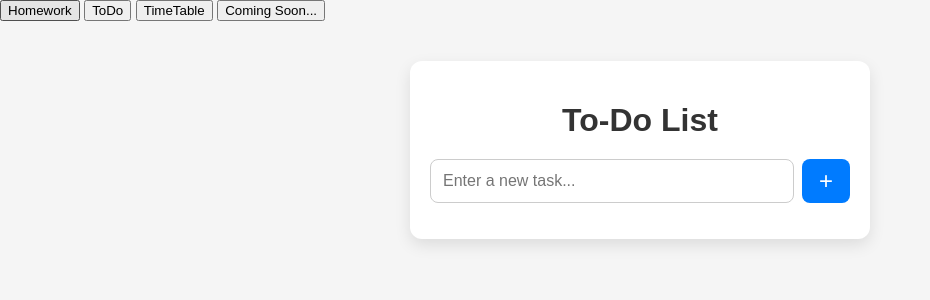
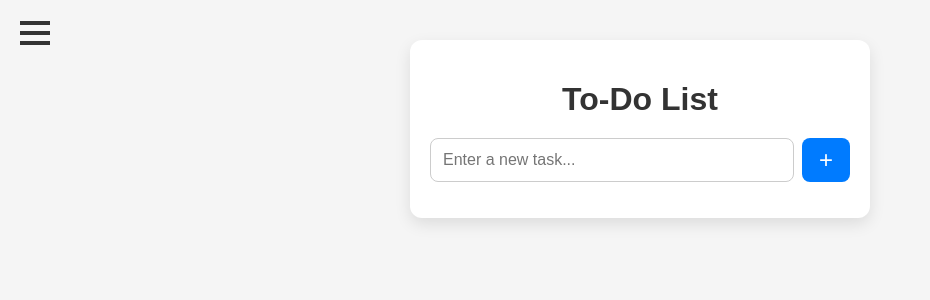
Before and after one commit to Kingboby/Homework, a Flask app: page /todo in a window 1280 px wide. Shown: the top 300 px of the page, without its empty margins (0-930 px from the left). Run offline with Flask 3, Linux system fonts and the light colour scheme.

Commit message:
todo.html

```diff
--- a/templates/todo.html
+++ b/templates/todo.html
@@ -113,6 +113,60 @@
     background: transparent;
     border: 2px dashed #ccc;
   }
+  /* Hamburger button */
+        .hamburger {
+            position: fixed;
+            top: 15px;
+            left: 20px;
+            cursor: pointer;
+            z-index: 2;
+        }
+
+        .hamburger div {
+            width: 30px;
+            height: 4px;
+            background-color: #333;
+            margin: 6px 0;
+        }
+
+      /* Slide-over nav */
+        .sidenav {
+            height: 100%;
+            width: 0;
+            position: fixed;
+            top: 0;
+            left: 0;
+            background-color: #f5f5f5;
+            overflow-x: hidden;
+            transition: 0.3s;
+            padding-top: 60px;
+            box-shadow: -2px 0 5px rgba(0,0,0,0.2);
+            z-index: 1; /* slides over content */
+        }
+
+        .sidenav button {
+            display: block;
+            padding: 12px 20px;
+            margin: 10px;
+            width: calc(100% - 40px);
+            font-size: 18px;
+            background-color: #ddd;
+            border: none;
+            cursor: pointer;
+            color: black;
+        }
+
+      /* Optional: dim background when nav is open */
+        #overlay {
+            position: fixed;
+            top: 0;
+            left: 0;
+            height: 100%;
+            width: 100%;
+            background: rgba(0,0,0,0.3);
+            display: none;
+            z-index: 0;
+        }
 </style>
 </head>
 <body>
```
